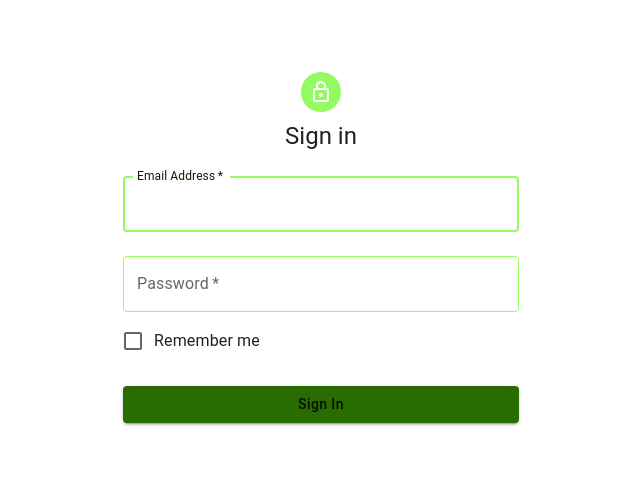
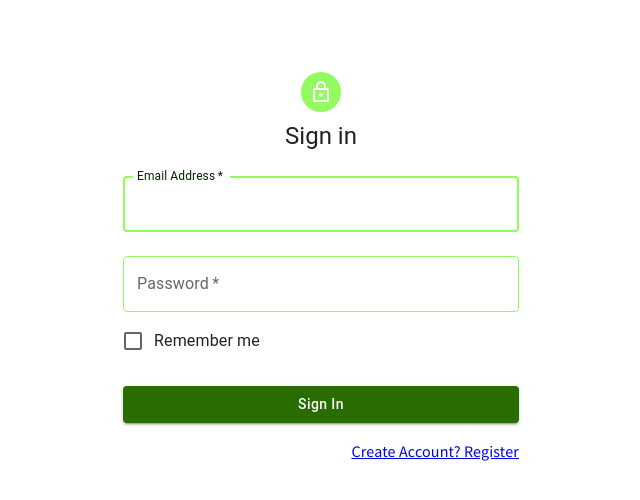
Before and after one commit to Abby422/Farmer, a React (Create React App) app: page /login in a window 1280 px wide. Shown: the top 500 px of the page, without its empty margins (319-959 px from the left). Built offline with nearby package versions, Linux system fonts and the light colour scheme.

Commit message:
added text and routing

```diff
--- a/src/pages/Login/Login.js
+++ b/src/pages/Login/Login.js
@@ -10,6 +10,8 @@ import LockOutlinedIcon from "@mui/icons-material/LockOutlined";
 import Typography from "@mui/material/Typography";
 import Container from "@mui/material/Container";
 import { createTheme, ThemeProvider } from "@mui/material/styles";
+import Grid from "@mui/material/Grid";
+import { Link as RouterLink } from "react-router-dom";
 
 
 const defaultTheme = createTheme({
@@ -118,11 +120,22 @@ export default function Login() {
               type="submit"
               fullWidth
               variant="contained"
-              sx={{ mt: 3, mb: 2, bgcolor: "#296c00",  }}
+              sx={{ mt: 3, mb: 2, bgcolor: "#296c00", color: "white" }}
             >
               Sign In
             </Button>
           </Box>
+          <Grid container justifyContent="flex-end">
+            <Grid item>
+              <RouterLink
+                to={"/register"}
+                variant="body2"
+                sx={{ color: "#8c5000" }}
+              >
+                Create Account? Register
+              </RouterLink>
+            </Grid>
+          </Grid>
         </Box>
       </Container>
     </ThemeProvider>
--- a/src/pages/Register/Register.js
+++ b/src/pages/Register/Register.js
@@ -137,7 +137,7 @@ export default function Register() {
               type="submit"
               fullWidth
               variant="contained"
-              sx={{ mt: 3, mb: 2, bgcolor: "#296c00" }}
+              sx={{ mt: 3, mb: 2, bgcolor: "#296c00", color: "white"}}
             >
               Sign Up
             </Button>
```
